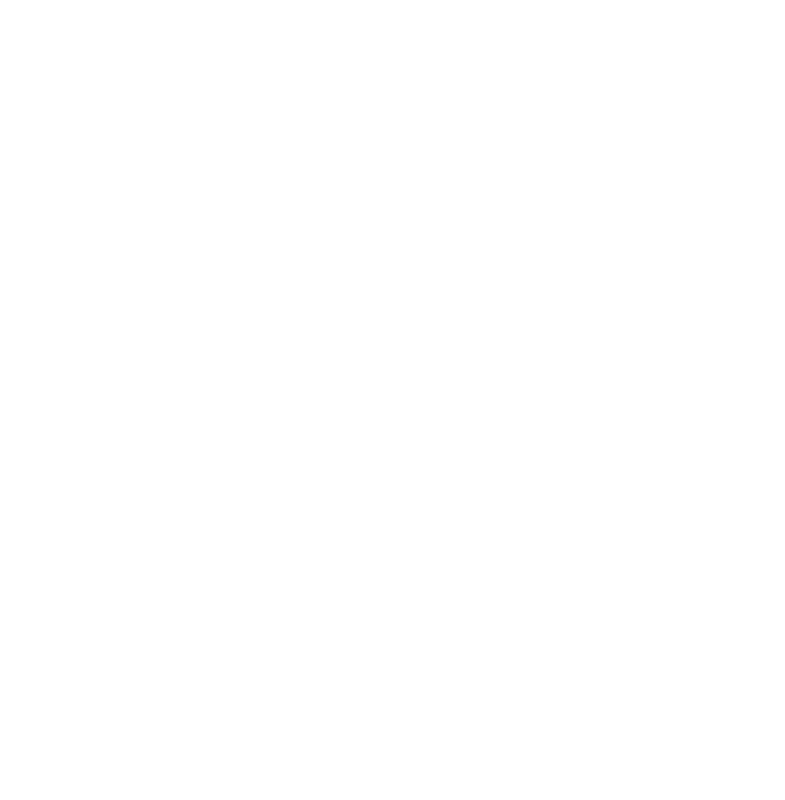
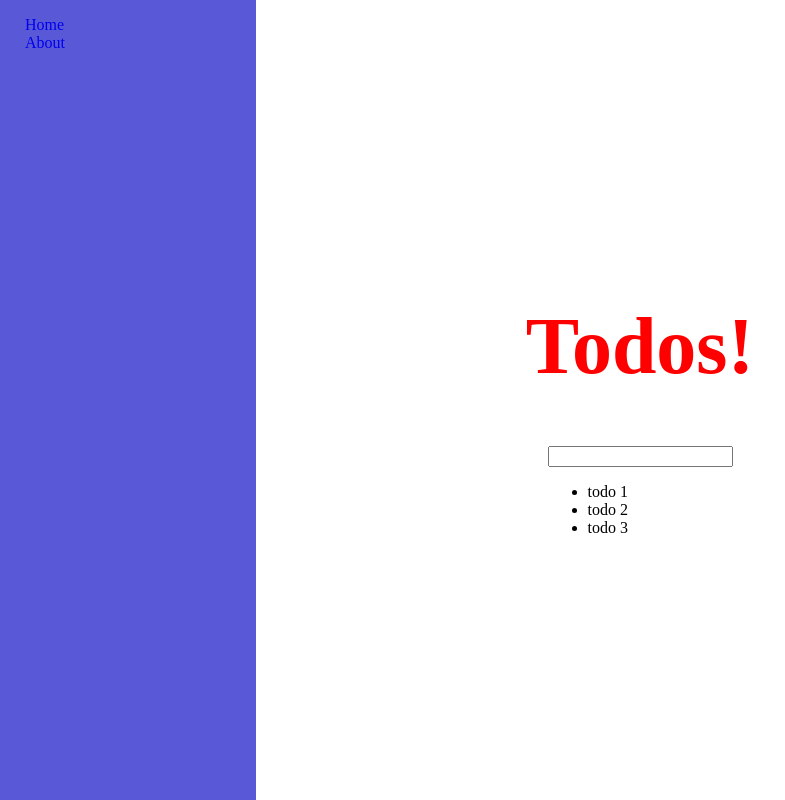
Before and after one commit to AmineHLub/todo-react-app, a React (Create React App) app: page / in a window 1280 px wide. Shown: the whole page, without its empty margins (0-785 px from the left). Built offline with nearby package versions, Linux system fonts and the light colour scheme.

Commit message:
Add components setup

```diff
--- a/src/App.js
+++ b/src/App.js
@@ -1,12 +1,12 @@
 import './App.css';
-import Calculator from './components/Calculator';
+import Main from './components/main';
 import Navbar from './components/navbar';
 
 function App() {
   return (
-    <div className="calculator-wrapper">
+    <div>
       <Navbar />
-      <Calculator />
+      <Main />
     </div>
   );
 }
--- a/src/components/Calculator.js
+++ /dev/null
@@ -1,10 +0,0 @@
-import React from 'react';
-import '../App.css';
-
-const Calculator = () => (
-  <>
-    <h1>Hello!</h1>
-  </>
-);
-
-export default Calculator;
--- /dev/null
+++ b/src/components/header.js
@@ -0,0 +1,10 @@
+import React from 'react';
+import '../style/header.css';
+
+const Header = () => (
+  <>
+    <h1 className="main-header">Todos!</h1>
+  </>
+);
+
+export default Header;
--- /dev/null
+++ b/src/components/main.js
@@ -0,0 +1,15 @@
+import '../App.css';
+import Header from './header';
+import TodosContainer from './todos';
+import '../style/main.css';
+
+function Main() {
+  return (
+    <div className="main-page">
+      <Header />
+      <TodosContainer />
+    </div>
+  );
+}
+
+export default Main;
--- /dev/null
+++ b/src/components/todos.js
@@ -0,0 +1,12 @@
+import React from 'react';
+import TodosInput from './todosComponents/TodosInput';
+import TodosList from './todosComponents/TodosList';
+
+const TodosContainer = () => (
+  <div className="todos-container">
+    <TodosInput />
+    <TodosList />
+  </div>
+);
+
+export default TodosContainer;
--- /dev/null
+++ b/src/components/todosComponents/TodosInput.js
@@ -0,0 +1,9 @@
+import React from 'react';
+
+export default function TodosInput() {
+  return (
+    <div className="input-wraper">
+      <input />
+    </div>
+  );
+}
--- /dev/null
+++ b/src/components/todosComponents/TodosList.js
@@ -0,0 +1,13 @@
+import React from 'react';
+
+export default function TodosList() {
+  return (
+    <div className="todos-list-wraper">
+      <ul>
+        <li>todo 1</li>
+        <li>todo 2</li>
+        <li>todo 3</li>
+      </ul>
+    </div>
+  );
+}
--- /dev/null
+++ b/src/style/header.css
@@ -0,0 +1,5 @@
+.main-header {
+  text-align: center;
+  color: red;
+  font-size: 5rem;
+}
--- /dev/null
+++ b/src/style/main.css
@@ -0,0 +1,11 @@
+.main-page {
+  position: absolute;
+  top: 0;
+  left: 0;
+  width: 100%;
+  height: 100%;
+  display: flex;
+  flex-direction: column;
+  justify-content: center;
+  align-items: center;
+}
--- a/src/style/navbar.css
+++ b/src/style/navbar.css
@@ -11,11 +11,7 @@
   text-decoration: none;
 }
 
-ul {
+.navbar-container > ul {
   list-style-type: none;
   padding: 0 0 0 25px;
 }
-
-* {
-  display: none;
-}
```
